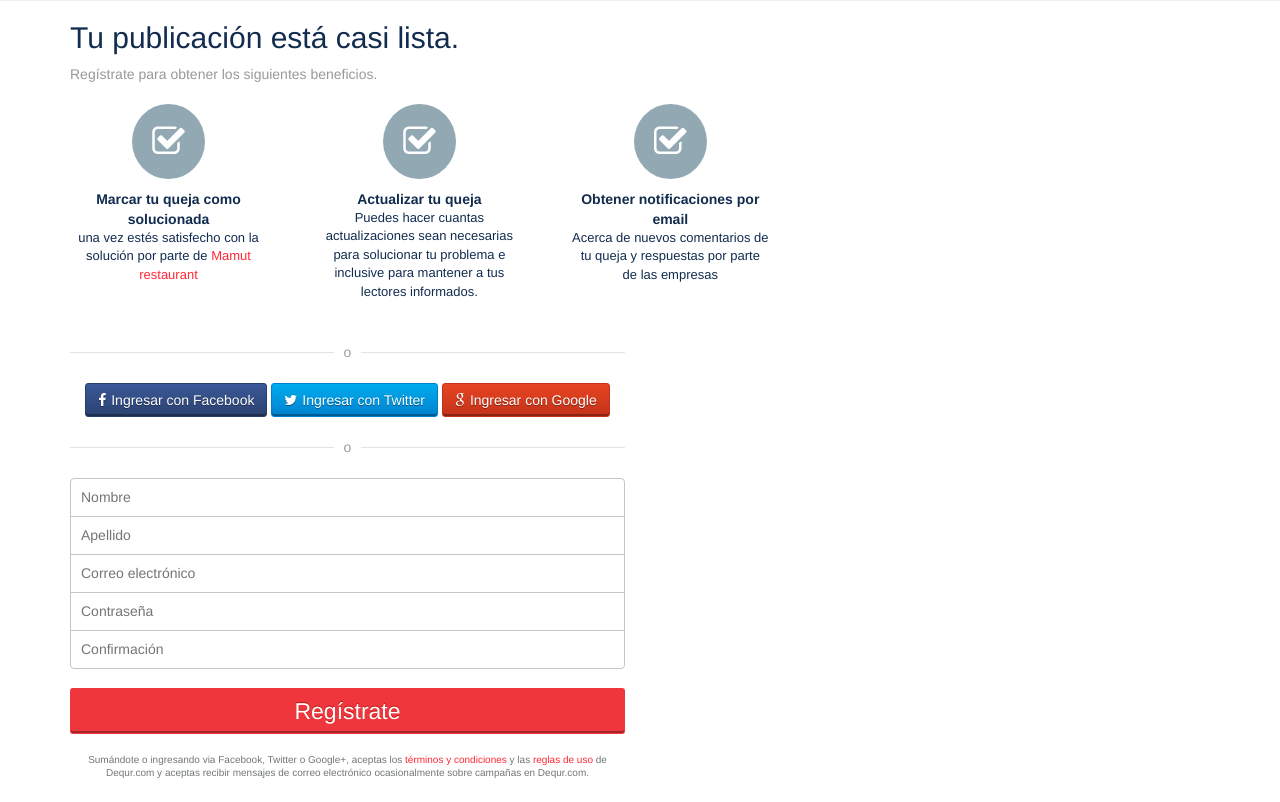
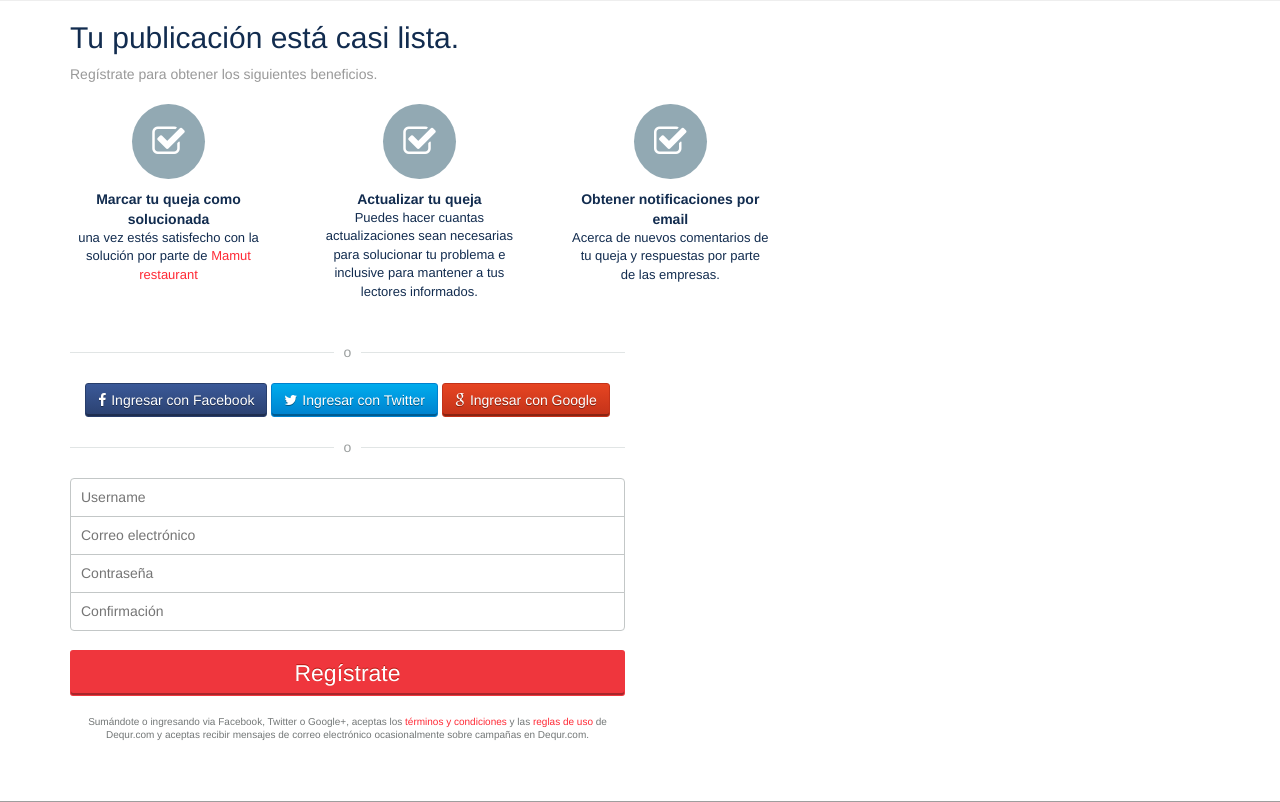
Before and after one commit to edwardmspc/dequr, a Django app: template templates/complaint/step_two.html in a window 1280 px wide. Shown: the part 392-1194 px from the top of the page. Run offline with Django 3.2, Linux system fonts and the light colour scheme; the template is opened without the code that fills it, so the values that code supplies are empty; some libraries are stand-ins or nearby versions; grey boxes are pictures that could not be loaded.

Commit message:
update steps

```diff
--- a/templates/complaint/step_two.html
+++ b/templates/complaint/step_two.html
@@ -17,13 +17,10 @@
             <div class="post_header col-md-12">
                 <div class="row">
                     <div class="top col-md-8">
-
                         <h2 class="mtm mbn">Tu publicación está casi lista. </h2>
                         <p class="hint mtxs mbm">Regístrate para obtener los siguientes beneficios.</p>
-
                     </div>
                 </div>
-
             </div>
 
             <div id="main" class="col-md-8">
@@ -32,24 +29,25 @@
                         <ul class="capabilities">
                             <li>
                                 <i class="fa fa-check-square-o icon"></i>
-                            <strong>Marcar tu queja como solucionada</strong>una vez estés satisfecho con la solución por parte de <span class="rint">Mamut restaurant</span></li>
+                                <strong>Marcar tu queja como solucionada</strong>una vez estés satisfecho con la solución por parte de <span class="rint">Mamut restaurant</span>
+                            </li>
                             <li>
                                 <i class="fa fa-check-square-o icon"></i>
-                            <strong>Actualizar tu queja</strong>Puedes hacer cuantas actualizaciones sean necesarias para solucionar tu problema e inclusive para mantener a tus lectores informados.</li>
+                                <strong>Actualizar tu queja</strong>Puedes hacer cuantas actualizaciones sean necesarias para solucionar tu problema e inclusive para mantener a tus lectores informados.
+                            </li>
                             <li>
                                 <i class="fa fa-check-square-o icon"></i>
-                            <strong>Obtener notificaciones por email</strong>Acerca de nuevos comentarios de tu queja y respuestas por parte de las empresas</li>
+                                <strong>Obtener notificaciones por email</strong>Acerca de nuevos comentarios de tu queja y respuestas por parte de las empresas.
+                            </li>
                         </ul>
                     </div>
                 </div>
 
                 <div class="row">
                     <div class="col-md-9 mtm">
-
                         <div class="text-bar mvm text-bar-center">
                             <span class="text">o</span>
                         </div>
-
 
                         <div class="txt-c">
                             <a href="{% url 'social:begin' 'facebook' %}" class="btn btn-fb">
@@ -69,73 +67,48 @@
                             <span class="text">o</span>
                         </div>
 
-
                         <form method="post" class="login" id="register">
                             <div class="grouped-form">
                                 <div class="control-group">
-                                <div class="control">
                                     <span class="input bg-brighter">
-                                        <input type="text" name="name" autocorrect="off" autocapitalize="off" placeholder="Nombre">
+                                        <input type="text" name="name" autocorrect="off" autocapitalize="off" placeholder="Username">
                                     </span>
-                                </div>
                                 </div>
 
                                 <div class="control-group">
-                                <div class="control">
-                                    <span class="input bg-brighter">
-                                        <input type="text" name="lastname" autocorrect="off" autocapitalize="off" placeholder="Apellido">
-                                    </span>
-                                </div>
-                            </div>
-
-                            <div class="control-group">
-                                <div class="control">
                                     <span class="input bg-brighter">
                                         <input type="email" name="email" autocorrect="off" autocapitalize="off" placeholder="Correo electrónico">
                                     </span>
                                 </div>
-                            </div>
 
                                 <div class="control-group">
-                                <div class="control">
                                     <span class="input bg-brighter">
                                         <input type="password" name="password" placeholder="Contraseña">
                                     </span>
                                 </div>
-                            </div>
 
                                 <div class="control-group">
-                                <div class="control">
                                     <span class="input bg-brighter">
                                         <input type="password" name="password" placeholder="Confirmación">
                                     </span>
                                 </div>
                             </div>
-                        </div>
 
                             <div class="control-group mtm mbn">
-                            <div class="control">
                                 <input value="Regístrate" type="submit" class="btn-full btn-Red btn btn-big">
                             </div>
+                        </form>
+                        <p class="mts txt-c type-smaller type-muted"> Sumándote o ingresando via Facebook, Twitter o Google+, aceptas los <a href="#">términos y condiciones</a> y las <a href="#">reglas de uso</a> de Dequr.com y aceptas recibir mensajes de correo electrónico ocasionalmente sobre campañas en Dequr.com.</p>
                     </div>
-                    </form>
-                <p class="mts txt-c type-smaller type-muted">
-                Sumándote o ingresando via Facebook, Twitter o Google+, aceptas los <a href="#">términos y condiciones</a> y las <a href="#">reglas de uso</a> de Dequr.com y aceptas recibir mensajes de correo electrónico ocasionalmente sobre campañas en Dequr.com.
                 </div>
+            </div>
+            <!-- main -->
 
-
-            </div>
-            <!-- -->
             <div id="sidebar-left"  class="col-md-4">
-
                 <div class="complaint-box">
                 </div>
-
-
             </div>
             <!-- sidebar-left -->
-
-
         </div>
         <!-- row -->
     </div>
```
Also changed, not shown: templates/users/login-register-social.html (+2 -10 lines). Lines whose indentation alone changed are shown as unchanged.
